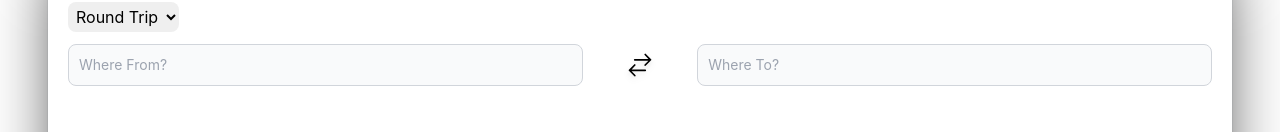
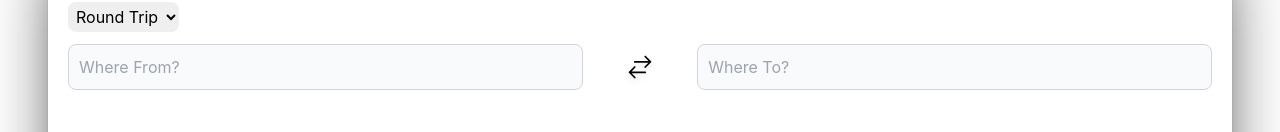
Before and after one commit to glaubervilane/FlightSearchAPP, a React (Create React App) app: page / in a window 1280 px wide. Shown: the part 394-526 px from the top of the page. Built offline with nearby package versions, Linux system fonts and the light colour scheme.

Commit message:
zoom issue update

```diff
--- a/src/components/InputDest.jsx
+++ b/src/components/InputDest.jsx
@@ -66,7 +66,7 @@ const InputDest = ({ value, airportData, setDestCode, fetchDataDest, setDestSkyI
       <input
         type="text"
         className="search-bar ml-auto text-left bg-gray-50 border border-gray-300 text-gray-900
-        text-sm rounded-lg focus:ring-blue-500 focus:border-blue-500 block p-2.5
+        text-[16px] rounded-lg focus:ring-blue-500 focus:border-blue-500 block p-2.5
         dark:bg-gray-700 dark:border-gray-500 dark:placeholder-white dark:hover:border-white
          dark:text-white dark:focus:ring-blue-500 dark:focus:border-blue-500
           hover:border-gray-700 w-full transition duration-200 ease-in-out"
--- a/src/components/InputOrig.jsx
+++ b/src/components/InputOrig.jsx
@@ -65,8 +65,8 @@ const InputOrig = ({ value, airportData, setOriginCode, fetchDataOrig, setOrigin
     <div className='w-[45%]' ref={inputRef}>
       <input
         type="text"
-        className="search-bar ml-auto text-left bg-gray-50 border border-gray-300 text-gray-900
-        text-sm rounded-lg focus:ring-blue-500 focus:border-blue-500 block p-2.5
+        className="search-bar ml-auto text-left  bg-gray-50 border border-gray-300 text-gray-900
+        text-[16px] rounded-lg focus:ring-blue-500 focus:border-blue-500 block p-2.5
         dark:bg-gray-700 dark:border-gray-500 dark:placeholder-white dark:hover:border-white
          dark:text-white dark:focus:ring-blue-500 dark:focus:border-blue-500
           hover:border-gray-700 w-full transition duration-200 ease-in-out"
```
